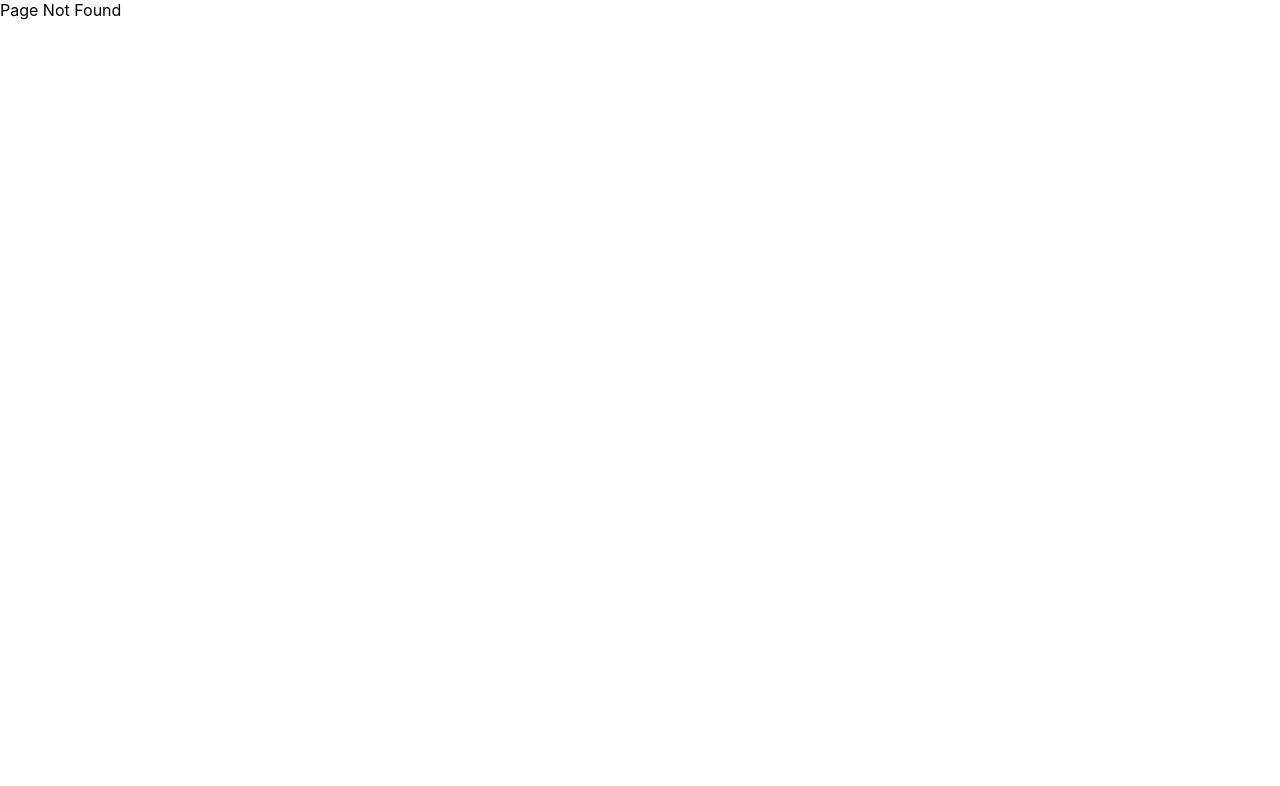
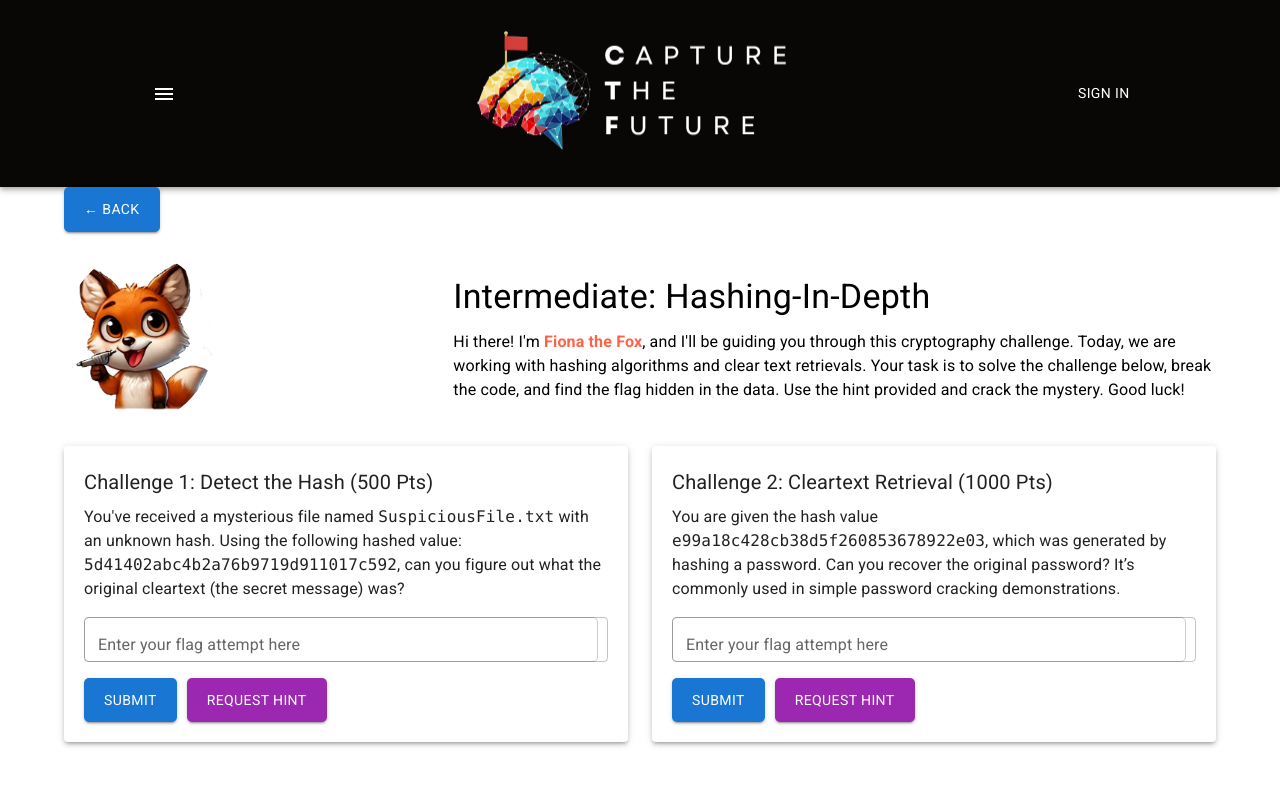
Before and after one commit to Nick-theMak/321client, a React (Create React App) app: page /rooms-two in a window 1280 px wide. Before the commit this address had no page. Shown: the top 786 px of the page. Built offline with nearby package versions, Linux system fonts and the light colour scheme.

Commit message:
2nd Room type

```diff
--- a/src/App.js
+++ b/src/App.js
@@ -18,6 +18,7 @@ import EnterCompetition from './components/pages/EnterCompetition';
 import AccessibilityOptions from './components/pages/AccessibilityOptions';
 import AdminDashboard from './components/pages/AdminDashboard';
 import Rooms from './components/rooms/Rooms';
+import Rooms2 from './components/rooms/Rooms2';
 
 
 function App() {
@@ -34,6 +35,7 @@ function App() {
         <Route path="/accessibility-options" element={<AccessibilityOptions/>} />
         <Route path="/admin-dashboard" element={<AdminDashboard />} />
         <Route path="/rooms" element={<Rooms />} />
+        <Route path="/rooms-two" element={<Rooms2 />} />
         <Route path="*" element={<div>Page Not Found</div>} />
       </Routes>
     </Router>
--- a/src/components/elements/DrawerAppBar.js
+++ b/src/components/elements/DrawerAppBar.js
@@ -69,6 +69,12 @@ const DrawerAppBar = () => {
           <ListItem button onClick={() => handleNavigation('/student-dashboard/accessibility-options')}>
             <ListItemText primary="Accessibility Options" classes={{ primary: 'listItemText' }} />
           </ListItem>
+          <ListItem button onClick={() => handleNavigation('/rooms')}>
+            <ListItemText primary="Rooms1" classes={{ primary: 'listItemText' }} />
+          </ListItem>
+          <ListItem button onClick={() => handleNavigation('/rooms-two')}>
+            <ListItemText primary="Rooms2" classes={{ primary: 'listItemText' }} />
+          </ListItem>
           <br></br>
           <ListItem button onClick={() => handleLogout()}>
             <ListItemText primary="Log Out" classes={{ primary: 'listItemText' }} />
--- a/src/components/pages/StudentDashboard.js
+++ b/src/components/pages/StudentDashboard.js
@@ -8,6 +8,7 @@ import StudentAccountManagement from './StudentAccountManagement';
 import PastCompetitions from './PastCompetitions';
 import AccessibilityOptions from './AccessibilityOptions';
 import AdminDashboard from './AdminDashboard';
+import Rooms2 from '../rooms/Rooms2';
 
 const StudentDashboard = () => {
   return (
--- a/src/components/pages/StudentLoginScreen.js
+++ b/src/components/pages/StudentLoginScreen.js
@@ -98,10 +98,10 @@ function StudentLoginScreen() {
             margin="normal"
             helperText="Please enter your password."
           />
-          <div className="remember-me">
+          {/* <div className="remember-me">
             <md-checkbox></md-checkbox>
             <label>Remember Me</label>
-          </div>
+          </div> */}
           <Button fullWidth variant="contained" color="primary" type="submit">Sign in</Button>
         </form>
         <div className="account-links">
--- /dev/null
+++ b/src/components/rooms/Rooms2.js
@@ -0,0 +1,200 @@
+import React, { useState } from 'react';
+import foxImage from '../../assets/images/thinking_fox.png'; // Adjust path if needed
+import DrawerAppBar from "../elements/DrawerAppBar";
+import { Button, TextField, Grid, Typography, Box, Container, Paper, Modal } from '@mui/material';
+
+const Rooms2 = () => {
+  const [flag1, setFlag1] = useState('');
+  const [flag2, setFlag2] = useState('');
+  const [hint1, setHint1] = useState(false); // Track whether the hint is shown for challenge 1
+  const [hint2, setHint2] = useState(false); // Track whether the hint is shown for challenge 2
+  const [isHintModalOpen, setIsHintModalOpen] = useState(false); // Control modal visibility
+  const [currentChallenge, setCurrentChallenge] = useState(null); // Track which challenge is requesting the hint
+
+  const correctFlag1 = 'crypto{hash_found}';
+  const correctFlag2 = 'crypto{clear_text}';
+
+  const checkFlag = (flag, correctValue) => {
+    if (flag === correctValue) {
+      alert('Congratulations! You entered the correct flag!');
+    } else {
+      alert('Incorrect! Please try again.');
+    }
+  };
+
+  const handleOpenModal = (challenge) => {
+    setCurrentChallenge(challenge);
+    setIsHintModalOpen(true); // Open the modal for the selected challenge
+  };
+
+  const handleCloseModal = () => {
+    setIsHintModalOpen(false); // Close the modal
+  };
+
+  const handleHint = () => {
+    if (currentChallenge === 'challenge1') {
+      setHint1(true); // Show the hint for challenge 1
+    } else if (currentChallenge === 'challenge2') {
+      setHint2(true); // Show the hint for challenge 2
+    }
+    handleCloseModal(); // Close the modal after showing the hint
+  };
+
+  return (
+    <div>
+      <DrawerAppBar />
+    <Container>
+
+      {/* Back Button */}
+      <Button
+        variant="contained"
+        color="primary"
+        onClick={() => window.history.back()}
+        style={{ marginBottom: '20px' }}
+      >
+        ← Back
+      </Button>
+
+      {/* Header Section */}
+      <Grid container spacing={2} alignItems="center" style={{ marginBottom: '20px' }}>
+        <Grid item xs={12} md={4}>
+          <img src={foxImage} alt="Fox character" style={{ width: '100%', maxWidth: '150px', height: 'auto', marginRight: '5px' }} />
+        </Grid>
+        <Grid item xs={12} md={8}>
+          <Typography variant="h4" gutterBottom>
+            Intermediate: Hashing-In-Depth
+          </Typography>
+          <Typography variant="body1">
+            Hi there! I'm <span style={{ fontWeight: 'bold', color: '#FF6347' }}>Fiona the Fox</span>, and I'll be guiding you through this cryptography challenge.
+            Today, we are working with hashing algorithms and clear text retrievals. Your task is to solve the challenge below, break the code,
+            and find the flag hidden in the data. Use the hint provided and crack the mystery. Good luck!
+          </Typography>
+        </Grid>
+      </Grid>
+
+      {/* Challenge Section */}
+      <Grid container spacing={3}>
+
+        {/* Challenge 1 */}
+        <Grid item xs={12} md={6}>
+          <Paper elevation={3} style={{ padding: '20px' }}>
+            <Typography variant="h6" gutterBottom>
+              Challenge 1: Detect the Hash (500 Pts)
+            </Typography>
+            <Typography>
+              You've received a mysterious file named <code>SuspiciousFile.txt</code> with an unknown hash. Using the following hashed value:
+              <br />
+              <code>5d41402abc4b2a76b9719d911017c592</code>, can you figure out what the original cleartext (the secret message) was?
+            </Typography>
+            <Box mt={2}>
+              <TextField
+                fullWidth
+                label="Enter your flag attempt here"
+                variant="outlined"
+                value={flag1}
+                onChange={(e) => setFlag1(e.target.value)}
+              />
+            </Box>
+            <Box mt={2}>
+              <Button
+                variant="contained"
+                color="primary"
+                onClick={() => checkFlag(flag1, correctFlag1)}
+                style={{ marginRight: '10px' }}
+              >
+                Submit
+              </Button>
+              <Button
+                variant="contained"
+                color="secondary"
+                onClick={() => handleOpenModal('challenge1')} // Open the modal for challenge 1
+              >
+                Request Hint
+              </Button>
+            </Box>
+            {hint1 && (
+              <Typography variant="body2" color="textSecondary" style={{ marginTop: '10px' }}>
+                Hint: It's a very simple word used frequently in greetings.
+              </Typography>
+            )}
+          </Paper>
+        </Grid>
+
+        {/* Challenge 2 */}
+        <Grid item xs={12} md={6}>
+          <Paper elevation={3} style={{ padding: '20px' }}>
+            <Typography variant="h6" gutterBottom>
+              Challenge 2: Cleartext Retrieval (1000 Pts)
+            </Typography>
+            <Typography>
+              You are given the hash value <code>e99a18c428cb38d5f260853678922e03</code>, which was generated by hashing a password. Can you recover the original password?
+              It’s commonly used in simple password cracking demonstrations.
+            </Typography>
+            <Box mt={2}>
+              <TextField
+                fullWidth
+                label="Enter your flag attempt here"
+                variant="outlined"
+                value={flag2}
+                onChange={(e) => setFlag2(e.target.value)}
+              />
+            </Box>
+            <Box mt={2}>
+              <Button
+                variant="contained"
+                color="primary"
+                onClick={() => checkFlag(flag2, correctFlag2)}
+                style={{ marginRight: '10px' }}
+              >
+                Submit
+              </Button>
+              <Button
+                variant="contained"
+                color="secondary"
+                onClick={() => handleOpenModal('challenge2')} // Open the modal for challenge 2
+              >
+                Request Hint
+              </Button>
+            </Box>
+            {hint2 && (
+              <Typography variant="body2" color="textSecondary" style={{ marginTop: '10px' }}>
+                Hint: The password is a very simple sequence of numbers that you often start with when counting.
+              </Typography>
+            )}
+          </Paper>
+        </Grid>
+      </Grid>
+
+      {/* Modal for requesting a hint */}
+      <Modal open={isHintModalOpen} onClose={handleCloseModal}>
+        <Box
+          sx={{
+            position: 'absolute',
+            top: '50%',
+            left: '50%',
+            transform: 'translate(-50%, -50%)',
+            width: 400,
+            bgcolor: 'background.paper',
+            boxShadow: 24,
+            p: 4,
+            borderRadius: 1,
+          }}
+        >
+          <Typography variant="h6">Request a Hint</Typography>
+          <Typography>Would you like to reveal a hint for this challenge?</Typography>
+          <Box display="flex" justifyContent="flex-end" mt={2}>
+            <Button onClick={handleHint} variant="contained" color="primary">
+              Yes
+            </Button>
+            <Button onClick={handleCloseModal} variant="contained" style={{ marginLeft: '10px' }}>
+              No
+            </Button>
+          </Box>
+        </Box>
+      </Modal>
+    </Container>
+    </div>
+  );
+};
+
+export default Rooms2;
```
Also changed, not shown: src/assets/images/thinking_fox.png (added).
